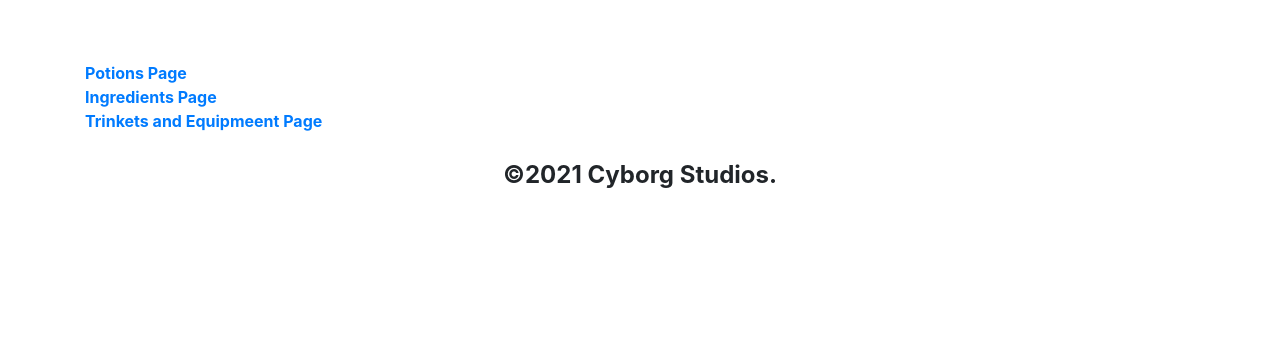
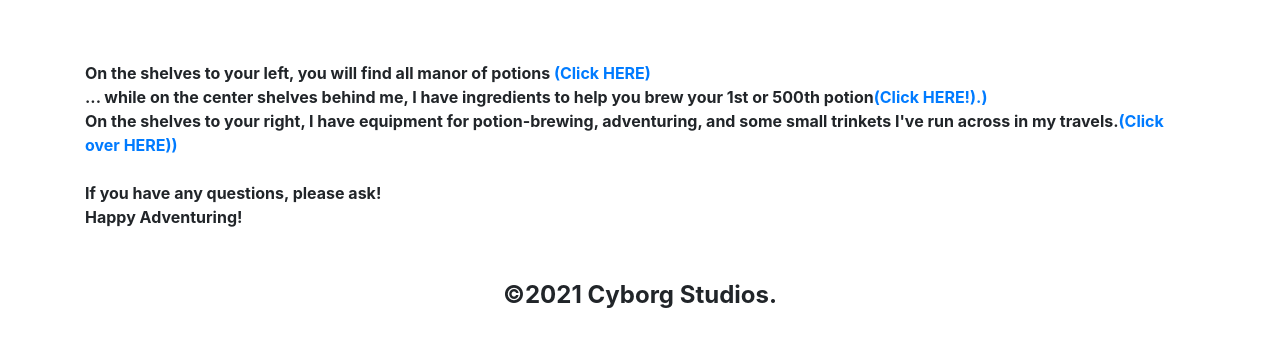
Before and after one commit to CyborgAnt/Adventurer-Mart, a plain HTML site: page index.html in a window 1280 px wide. Shown: the part 131-478 px from the top of the page. Drawn offline with nearby package versions, Linux system fonts and the light colour scheme.

Commit message:
Master (#2)
* Merge commits.

* Added flavor text for the Main Page.

```diff
--- a/index.html
+++ b/index.html
@@ -29,9 +29,13 @@
             Welcome to my shop! I am Onyx, one of the free Warforged, and a budding Alchemist. <br> Take a look around the shop - you will find shelves full of potions, ingredients and equipment to make your own potions, and even some magical items that I've come across in my journeys.
         </p><br><br>
 
-        <a href="potions.html">Potions Page</a><br>
-        <a href="ingredients.html">Ingredients Page</a><br>
-        <a href="misc.html">Trinkets and Equipmeent Page</a><br>
+        On the shelves to your left, you will find all manor of potions <a href="potions.html">(Click HERE)</a><br>
+            ... while on the center shelves behind me, I have ingredients to help you brew your 1st or 500th potion<a href="ingredients.html">(Click HERE!).)</a><br>
+            On the shelves to your right, I have equipment for potion-brewing, adventuring, and some small trinkets I've run across in my travels.<a href="misc.html">(Click over HERE))</a><br>
+            <br>If you have any questions, please ask!<br>
+            Happy Adventuring!<br>
+        <br>
+
     </div>
 
     <br>
```
